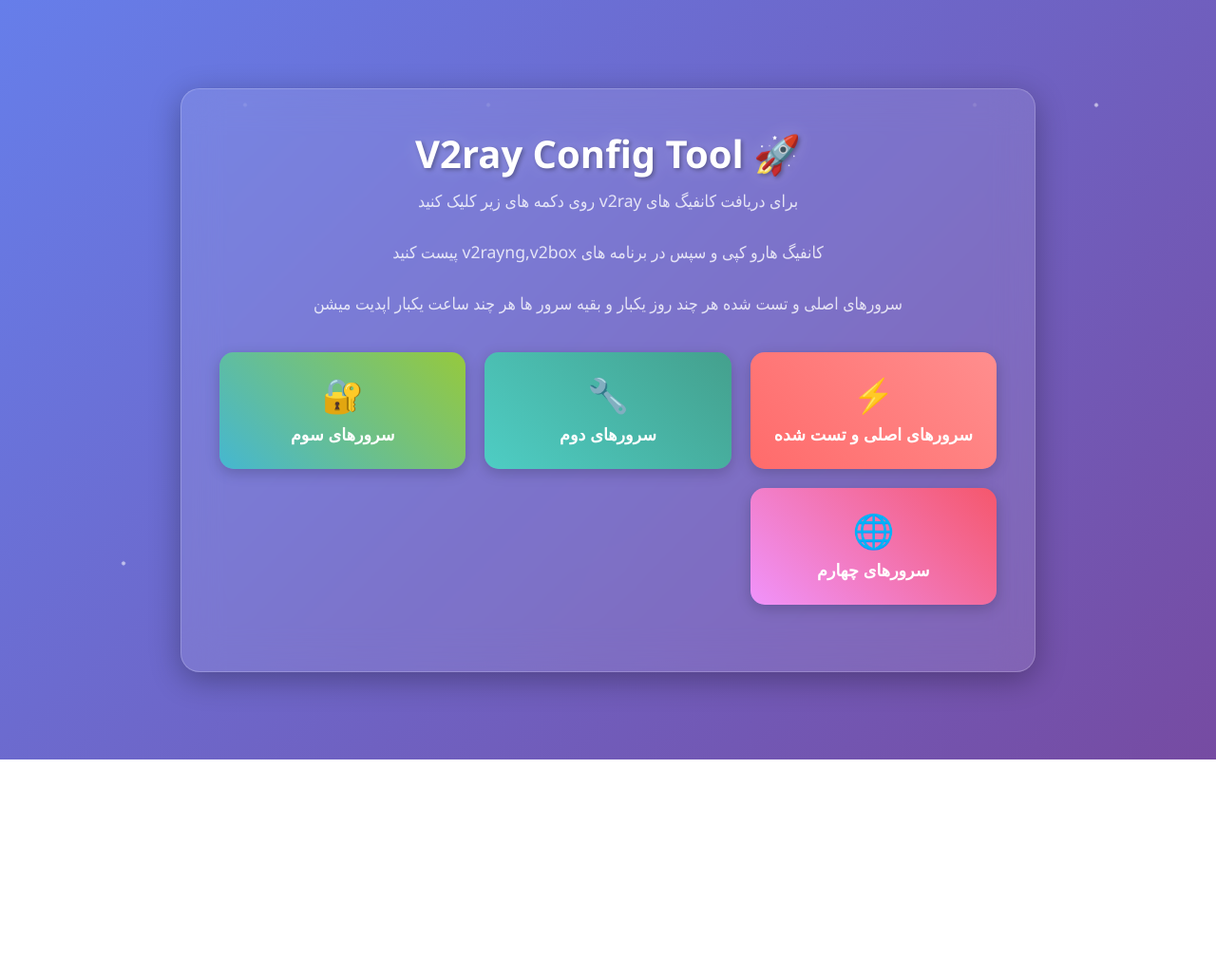
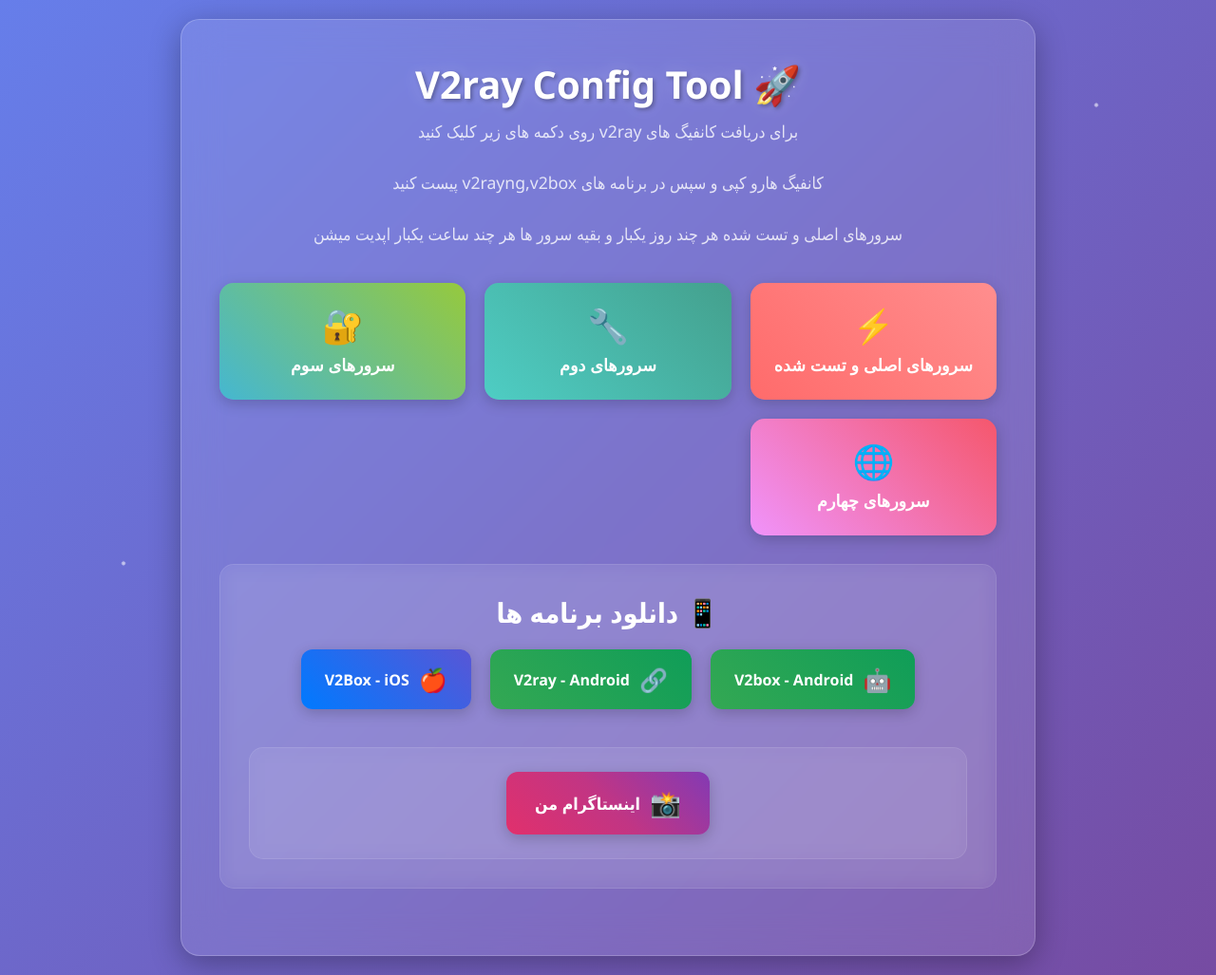
Before and after one commit to mohammadkaf/v2rayfree, a plain HTML site: page app/index.html in a window 1280 px wide. Shown: the whole page at 95% size. Before the commit the page ends 800 px from the top, so only its background shows below. Drawn offline with Linux system fonts and the light colour scheme.

Commit message:
Update index.html

```diff
--- a/app/index.html
+++ b/app/index.html
@@ -177,6 +177,88 @@
             margin-bottom: 10px;
         }
 
+        /* Download Section */
+        .download-section {
+            margin: 30px 0;
+            padding: 30px;
+            background: rgba(255, 255, 255, 0.05);
+            border-radius: 15px;
+            border: 1px solid rgba(255, 255, 255, 0.1);
+            backdrop-filter: blur(10px);
+        }
+
+        .download-section h2 {
+            color: white;
+            text-align: center;
+            font-size: 1.8em;
+            margin-bottom: 20px;
+            font-weight: 600;
+        }
+
+        .download-buttons {
+            display: flex;
+            gap: 20px;
+            justify-content: center;
+            flex-wrap: wrap;
+        }
+
+        .download-button {
+            background: linear-gradient(45deg, #667eea, #764ba2);
+            border: none;
+            border-radius: 12px;
+            padding: 15px 25px;
+            color: white;
+            font-size: 1em;
+            font-weight: 600;
+            cursor: pointer;
+            transition: all 0.3s ease;
+            text-decoration: none;
+            display: flex;
+            align-items: center;
+            gap: 10px;
+            box-shadow: 0 4px 15px rgba(0, 0, 0, 0.2);
+            position: relative;
+            overflow: hidden;
+            min-width: 160px;
+            justify-content: center;
+        }
+
+        .download-button.android {
+            background: linear-gradient(45deg, #34A853, #0F9D58);
+        }
+
+        .download-button.ios {
+            background: linear-gradient(45deg, #007AFF, #5856D6);
+        }
+
+        .download-button::before {
+            content: '';
+            position: absolute;
+            top: 0;
+            left: -100%;
+            width: 100%;
+            height: 100%;
+            background: linear-gradient(90deg, transparent, rgba(255, 255, 255, 0.2), transparent);
+            transition: left 0.5s;
+        }
+
+        .download-button:hover::before {
+            left: 100%;
+        }
+
+        .download-button:hover {
+            transform: translateY(-3px);
+            box-shadow: 0 6px 20px rgba(0, 0, 0, 0.3);
+        }
+
+        .download-button:active {
+            transform: translateY(-1px);
+        }
+
+        .download-button .icon {
+            font-size: 1.5em;
+        }
+
         .result-container {
             background: rgba(255, 255, 255, 0.1);
             border-radius: 15px;
@@ -262,6 +344,62 @@
             100% { transform: scale(1); }
         }
 
+        /* Instagram Section */
+        .instagram-section {
+            margin-top: 40px;
+            padding: 25px;
+            background: rgba(255, 255, 255, 0.05);
+            border-radius: 15px;
+            border: 1px solid rgba(255, 255, 255, 0.1);
+            backdrop-filter: blur(10px);
+            text-align: center;
+        }
+
+        .instagram-link {
+            display: inline-flex;
+            align-items: center;
+            gap: 10px;
+            background: linear-gradient(45deg, #E1306C, #C13584, #833AB4);
+            color: white;
+            text-decoration: none;
+            padding: 15px 30px;
+            border-radius: 12px;
+            font-size: 1.1em;
+            font-weight: 600;
+            transition: all 0.3s ease;
+            box-shadow: 0 4px 15px rgba(0, 0, 0, 0.2);
+            position: relative;
+            overflow: hidden;
+        }
+
+        .instagram-link::before {
+            content: '';
+            position: absolute;
+            top: 0;
+            left: -100%;
+            width: 100%;
+            height: 100%;
+            background: linear-gradient(90deg, transparent, rgba(255, 255, 255, 0.2), transparent);
+            transition: left 0.5s;
+        }
+
+        .instagram-link:hover::before {
+            left: 100%;
+        }
+
+        .instagram-link:hover {
+            transform: translateY(-3px);
+            box-shadow: 0 6px 20px rgba(0, 0, 0, 0.3);
+        }
+
+        .instagram-link:active {
+            transform: translateY(-1px);
+        }
+
+        .instagram-link .icon {
+            font-size: 1.5em;
+        }
+
         .loading {
             display: inline-block;
             width: 20px;
@@ -296,6 +434,16 @@
 
             .buttons-grid {
                 grid-template-columns: 1fr;
+            }
+
+            .download-buttons {
+                flex-direction: column;
+                align-items: center;
+            }
+
+            .download-button {
+                width: 100%;
+                max-width: 250px;
             }
         }
     </style>
@@ -340,12 +488,46 @@
             </button>
         </div>
 
+        <div class="download-section">
+            <h2>📱 دانلود برنامه ها</h2>
+            <div class="download-buttons">
+                <a href="https://play.google.com/store/apps/details?id=dev.hexasoftware.v2box"
+                   class="download-button android"
+                   target="_blank">
+                    <span class="icon">🤖</span>
+                    <span>V2box - Android</span>
+                </a>
+                <div class="download-buttons">
+                <a href="https://github.com/2dust/v2rayNG/releases/download/1.10.8/v2rayNG_1.10.8_arm64-v8a.apk"
+                   class="download-button android"
+                   target="_blank">
+                    <span class="icon">🔗</span>
+                    <span>V2ray - Android</span>
+                </a>
+                <a href="https://apps.apple.com/us/app/v2box-v2ray-client/id6451272673"
+                   class="download-button ios"
+                   target="_blank">
+                    <span class="icon">🍎</span>
+                    <span>V2Box - iOS</span>
+                </a>
+            </div>
+        </div>
+
         <div class="result-container" id="result">
             <div class="config-display" id="configDisplay"></div>
             <button class="copy-button" id="copyButton">
                 📋 کپی کردن
             </button>
             <div class="error" id="error"></div>
+        </div>
+
+        <div class="instagram-section">
+            <a href="https://instagram.com/imohammadkamrani"
+               class="instagram-link"
+               target="_blank">
+                <span class="icon">📸</span>
+                <span>اینستاگرام من</span>
+            </a>
         </div>
     </div>
 
```
